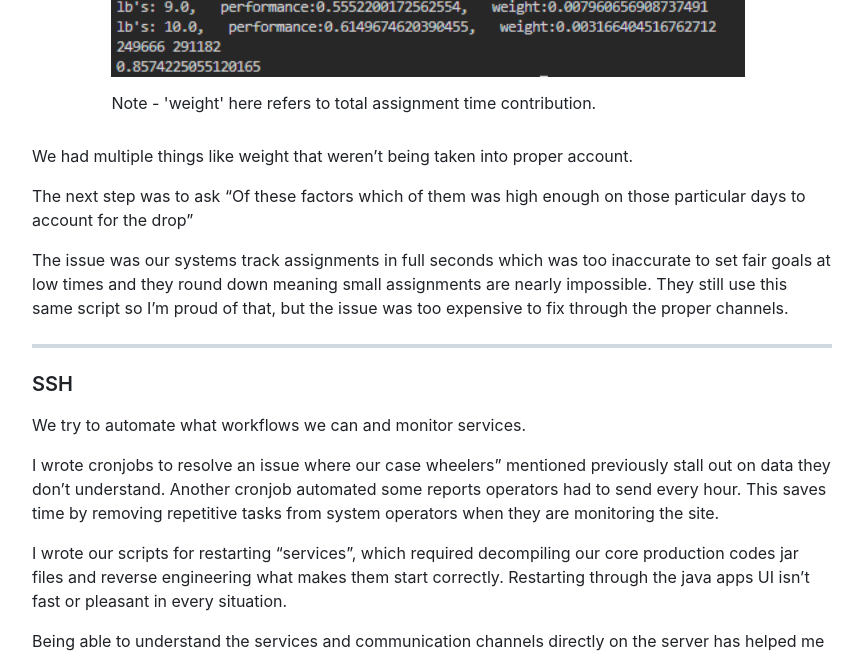
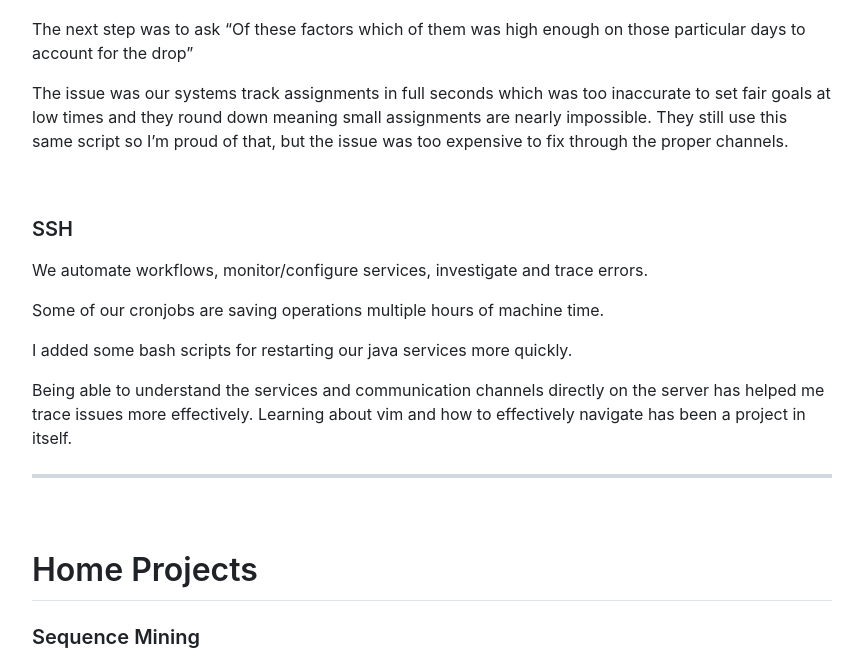
Before and after one commit to Max-Durbin/maxdurbin, a Jekyll site: the page built from index.md, in a window 1280 px wide and 1400 px high, scrolled down 3780 px. Shown: the top 656 px of the window, without its empty margins (208-1071 px from the left). Built offline with Jekyll 4.4.1, drawn with Linux system fonts in a browser that asks for light colours; nearby versions of some CDN libraries; some of the changed text lies outside the part shown.

Commit message:
rearanged main page

````diff
--- a/index.md
+++ b/index.md
@@ -14,7 +14,7 @@ layout: default
 <script src="/maxdurbin/assets/js/renderTable.js"></script>
 <script type="module" src="/maxdurbin/assets/js/obs_example.js"></script>
 
-## **Software Support Engineer**
+# **Software Support Engineer**
 ***Working at Schaefer Systems International (SSI) since 2022***
 
 Hello, my name is Max and though my position is "Software Support Engineer" me and my coworker do allot more than that at Schaefer.
@@ -36,26 +38,12 @@ We monitor and manage services and their servers by manually investigating issue
  </iframe>
 </div>
 
-***Resume - ATS friendly vs The fun one***
-
-<div class="container" style="height:250px;">
- <div class="row row-12">
-  <div class="col-7">
-   <p>
-
-   </p>
-   <a href="assets/MaxDurbinResume.pdf">Resume pdf</a>
-  </div>
-  <div class="col-1"></div>
-  <div style="text-align: right;" class="col-4">
-   <img src="{{ '/assets/images/MaxDurbinResume.png' | relative_url }}" alt="resume preview">
-  </div>
-</div>
-</div>
 
 ---
 
-## Developing Our Diagnostics Site
+# Work Experience
+
+### Building Our Diagnostics Site
 
 I rebuilt our website with a custom framework. We wanted it to be as simple and lightweight as possible.
 I created a grid system for the layout and made templates for custom components and pages. The back end is a fourth the size it used to be
@@ -91,8 +79,10 @@ The [bootstrap grid](https://getbootstrap.com/docs/5.3/layout/grid/) inspired my
  </div>
 </div>
 ```
----
-## Rapidly Building Diagnostic Tools
+
+<br>
+
+### Rapidly Developing Diagnostic Tools
 
 In November I was asked to read log files containing byte messages
 we call telegrams to verify what a machine was being asked to do.
@@ -117,9 +107,9 @@ and a numbered arrow asks the wheel to move some distance.
   </div>
  </div>
 </div>
+<br>
 
-
-## Long Term Investigating ([shared here](https://github.com/Max-Durbin/share/blob/main/perf_monitoring_weighted_average_stats.py))
+### Data Analysis [Script](https://github.com/Max-Durbin/share/blob/main/perf_monitoring_weighted_average_stats.py)
 
 LMS reported really bad performance on a few days when supervisors reported otherwise.
 
@@ -168,50 +158,68 @@ The issue was our systems track assignments in full seconds which
 was too inaccurate to set fair goals at low times and they round down meaning small assignments are nearly impossible.
 They still use this same script so I'm proud of that, but the issue was too expensive to fix through the proper channels.
 
----
-
+<br>
 
 ### SSH
 
-We try to automate what workflows we can and monitor services.
+We automate workflows, monitor/configure services, investigate and trace errors.
 
-I wrote cronjobs to resolve an issue where our case wheelers" mentioned
-previously stall out on data they don't understand. Another cronjob automated some reports operators had to send every hour.
-This saves time by removing repetitive tasks from system operators when they are monitoring the site.
+Some of our cronjobs are saving operations multiple hours of machine time.
 
-I wrote our scripts for restarting "services", which required decompiling our
-core production codes jar files and reverse engineering what makes them start correctly.
-Restarting through the java apps UI isn't fast or pleasant in every situation.
+I added some bash scripts for restarting our java services more quickly.
+
 
 Being able to understand the services and communication channels directly on the server has helped me trace issues more
 effectively. Learning about vim and how to effectively navigate has been a project in itself.
 
 ---
 
-### *Example.3 : Sequence Mining*
+<br>
 
-This ones a bit more of a personal project but in general I would like a process that could tell me
+# Home Projects
 
-    1. what should have just happened. (change + service)
-    2. what normally happens next. (change + service)
 
-It's good to know how to push things forward/back a step and what service is actually supposed to do it.
 
-I wrote my own sequence mining algorithm with hierarchical handling.
-It looks at a number of entities in our db that undergo the same process and records
-changes that always happen in the same sequence.
+### Sequence Mining
 
-One general pattern is when all children must do something -> parent does something -> all children do something else.
+Algorithmically breaking down processes in order to push things forward/back. I wrote my own
+sequence mining algorithm with hierarchical handling to predict what happens next in a given workflow/process
 
-A CLI lets us step forward and back through a process, overwriting an SVG.
+We can generate an interactive workflow overview that display what fields for the child records
+must be populated or updated in order for a parent to proceed to the next step.
 ![process_result](assets/images/phases.gif)
 
+<br>
 
-### ping test, this is just for me
+### Coming Soon! Resume A B testing results
+
+<div class="container" style="height:250px;">
+ <div class="row row-12">
+  <div class="col-3">
+   <p>
+    Resume
+   </p>
+   <a href="assets/MaxDurbinResume.pdf">Resume pdf</a>
+  </div>
+  <div class="col-1"></div>
 
 
-{% include button_test.html %}
+
+  <div style="text-align: right;" class="col-4">
+   <img src="{{ '/assets/images/MaxDurbin_Resume_B.png' | relative_url }}" alt="resume preview">
+  </div>
+
+
+  <div style="text-align: right;" class="col-4">
+   <img src="{{ '/assets/images/MaxDurbinResume.png' | relative_url }}" alt="resume preview">
+  </div>
+
+</div>
+</div>
+
 
 ---
 <!-- do i need a footer?-->
-<div style="height: 50px;"></div>
+
+This page was made using Jekyll static site generator with GitHub's MD CSS files
+<div style="height: 30px;"></div>
````
Also changed, not shown: other parts of index.md (+3 -1 lines), assets/images/Max.png (added), assets/images/MaxDurbin_Resume_B.png (added), 2 other files.
